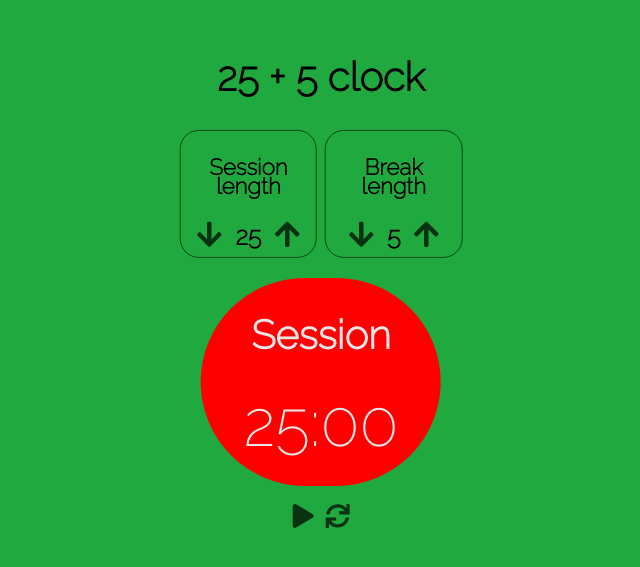
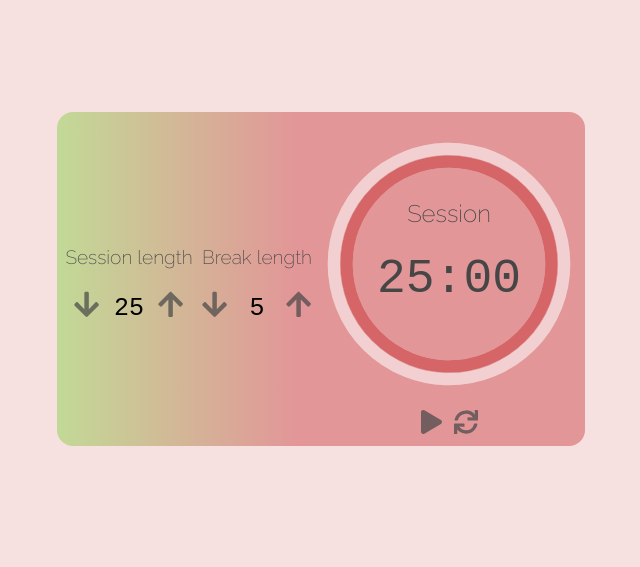
Before and after one commit to danijels/pomodoro-clock, a React (Create React App) app: page / in a window 1280 px wide. Shown: the part 121-688 px from the top of the page, without its empty margins (319-959 px from the left). Built offline with nearby package versions, Linux system fonts and the light colour scheme.

Commit message:
Improved UX and got ready to deploy

```diff
--- a/package.json
+++ b/package.json
@@ -1,6 +1,7 @@
 {
   "name": "pomodoro-clock",
   "version": "0.1.0",
+  "homepage": "https://danijels.github.io/pomodoro-clock",
   "dependencies": {
     "@fortawesome/fontawesome-svg-core": "^1.2.35",
     "@fortawesome/free-solid-svg-icons": "^5.15.3",
@@ -8,6 +9,7 @@
     "@testing-library/jest-dom": "^5.11.10",
     "@testing-library/react": "^11.2.5",
     "@testing-library/user-event": "^12.8.3",
+    "gh-pages": "^3.1.0",
     "node-sass": "^5.0.0",
     "react": "^17.0.2",
     "react-dom": "^17.0.2",
@@ -15,6 +17,8 @@
     "web-vitals": "^1.1.1"
   },
   "scripts": {
+    "predeploy": "npm run build",
+    "deploy": "gh-pages -d build",
     "start": "react-scripts start",
     "build": "react-scripts build",
     "test": "react-scripts test",
--- a/public/index.html
+++ b/public/index.html
@@ -2,7 +2,7 @@
 <html lang="en">
   <head>
     <meta charset="utf-8" />
-    <meta name="viewport" content="width=device-width, initial-scale=1" />
+    <meta name="viewport" content="width=device-width, initial-scale=1, viewport-fit=cover" />
     <meta
       name="pomodoro clock"
       content="a 25+5 countdown clock"
--- a/src/App.js
+++ b/src/App.js
@@ -9,12 +9,15 @@ import LengthControl from './components/lengthControl.js'
 const App = (props) => {
     const intervalRef = useRef();
     const audioRef = useRef();
+
     const [sessionLength, setSessionLength] = useState(25);
     const [breakLength, setBreakLength] = useState(5);
     const [displayTime, setDisplayTime] = useState(sessionLength+':00');
     const [current, setCurrent] = useState('Session');
     const [running, setRunning] = useState(false);
     const [newPeriod, setNewPeriod] = useState('');
+    //283 is default because it matches the bigger circle
+    const [remaining, setRemaining] = useState('283');
     //This is the function that runs in a loop
     //Takes the difference between the starting time and the moment at which runs
     //Subtracts that from the initial length
@@ -25,20 +28,28 @@ const App = (props) => {
         //this part plays a sound when the timer reaches 00:00
         if (left === 0) audioRef.current.play();
         if (left < 0) {
-      //Setting running to false triggers the effect which handles the interval setup or more precisely in this case the cleanup
+            //Setting running to false triggers the effect which handles the interval setup
+            //or more precisely in this case - the cleanup
             setRunning(false);
             //This setter triggers effect responsive to newPeriod changes
             setNewPeriod(current === 'Break' ? 'session' : 'break');
+            setRemaining('283')
         } else {
             let mm = Math.floor(left / 60);
             mm = mm < 10 ? '0'.concat(mm) : mm;
             let ss = Math.floor(left % 60);
             ss = ss < 10 ? '0'.concat(ss) : ss;
+
             const displayValue = `${mm}:${ss}`;
+            const wholeLength = current === 'Session' ? sessionLength : breakLength;
+            const wholeCircle = current === 'Session' ? 251 : 283;
+            setRemaining(`${wholeCircle * left / (wholeLength * 60)}`);
             setDisplayTime(displayValue);
         }
     }
-  //This effect responds to changes of newPeriod state variable - sets up a new session depending on which one just ended with the displayTime and everything AND sets running to true which again triggers the interval setter
+    //This effect responds to changes of newPeriod state variable -
+    //sets up a new session depending on which one just ended with the displayTime and everything
+    //AND sets running to true which again triggers the interval setter
     useEffect(() => {
         if (newPeriod === 'break') {
             setCurrent('Break');
@@ -71,17 +82,18 @@ const App = (props) => {
     //Handles incrementing and decrementing of the sessionLength
     //If the timer is running the buttons do not respond
     const handleSessionClick = (e) => {
-    const id = e.target.id;
-    if(!running) {
-      if (sessionLength < 60 && id === 'session-increment') setSessionLength(sessionLength => sessionLength + 1);
-
-      if (sessionLength > 1 && id === 'session-decrement') setSessionLength(sessionLength => sessionLength - 1);
+        const id = e.currentTarget.id;
+        if (!running) {
+            if (sessionLength < 60 && id === 'session-increment')
+              setSessionLength(sessionLength => sessionLength + 1);
+            if (sessionLength > 1 && id === 'session-decrement')
+              setSessionLength(sessionLength => sessionLength - 1);
         }
     }
     //Handles incrementing and decrementing of the breakLength
     //If the timer is running the buttons do not respond
     const handleBreakClick = (e) => {
-    const id = e.target.id;
+        const id = e.currentTarget.id;
         if (!running) {
             if (breakLength < 60 && id === 'break-increment') setBreakLength(breakLength => breakLength + 1);
             if (breakLength > 1 && id === 'break-decrement') setBreakLength(breakLength => breakLength - 1);
@@ -93,7 +105,8 @@ const App = (props) => {
         setRunning(running => !running);
     }
     //Handles a click on the reset button
-  //Sets everything back to the initial state and in case the button is pressed in the middle of the sound playing it stops the playback and rewinds the audio to the beginning
+    //Sets everything back to the initial state and in case the button is pressed in the middle of the sound playing
+    //it stops the playback and rewinds the audio to the beginning
     const reset = () => {
         setCurrent('Session');
         setSessionLength(25);
@@ -103,33 +116,53 @@ const App = (props) => {
         audioRef.current.pause();
         audioRef.current.load();
     }
+    const change = (e) => {
+        const input = e.currentTarget;
+        const val = input.value;
+
+        if (!running) {
+            if ((Number(val) > 0 && Number(val) <= 60) || val === '') {
+                if (input.id === 'session-length') setSessionLength(input.value);
+                if (input.id === 'break-length') setBreakLength(input.value);
+            }
+        }
+    }
     //The 'tomato' becomes green when on a break and is red otherwise
-  const timerColor = current === 'Session' ? 'red' : 'green';
+    const sessionLoopOutline = current === 'Session' ? `${remaining} 251` : "251";
+    const sessionLoopColor = current === 'Session' ? "rgb(213, 101, 103)" : "rgba(255, 255, 255, 0.1)";
+    const breakLoopOutline = current === 'Break' ? `${remaining} 283` : "283";
+    const breakLoopColor = current === 'Break' ? "rgb(159, 213, 101)" : "rgba(255, 255, 255, 0.1)";
+
     //Handles the icon of the start_pause button
     const playPause = running ? faPause : faPlay;
     const beepUrl = "https://raw.githubusercontent.com/freeCodeCamp/cdn/master/build/testable-projects-fcc/audio/BeepSound.wav";
 
     return (
         <div id='app'>
-      <h1>25 + 5 clock</h1>
             <div id='length-control'>
                 <LengthControl
                   name='session'
                   title='Session length'
                   handleClick={handleSessionClick}
                   value={sessionLength}
+                  handleChange={change}
                 />
                 <LengthControl
                   name='break'
                   title='Break length'
                   handleClick={handleBreakClick}
                   value={breakLength}
+                  handleChange={change}
                 />
             </div>
+            <div id='timer-controls-wrapper'>
                 <Timer
                   label={current}
                   time={displayTime}
-        color={timerColor}
+                  innerColor={sessionLoopColor}
+                  innerLength={sessionLoopOutline}
+                  outerColor={breakLoopColor}
+                  outerLength={breakLoopOutline}
                 />
                 <div id='controls'>
                     <Control
@@ -149,6 +182,7 @@ const App = (props) => {
                     />
                 </div>
             </div>
+        </div>
     )
 }
 
--- a/src/App.scss
+++ b/src/App.scss
@@ -1,77 +1,122 @@
-@import url('https://fonts.googleapis.com/css2?family=Raleway:wght@200&display=swap');
-$title-font: Raleway, sans-serif;
+@import url('https://fonts.googleapis.com/css2?family=Raleway:wght@200&Inconsolata:wght@300&display=swap');
+
 $main-font: Raleway, sans-serif;
+$numbers-font: Inconsolata, monospace;
 
-$body-color: rgb(31, 169, 63);
-$text-color: rgb(230, 230, 230);
+$body-color: rgb(246, 224, 224);
+$text-color: rgb(70, 70, 70);
 $border-color: rgba(4, 53, 16, 0.8);
 
+html {
+  padding: env(safe-area-inset);
+}
+
 body {
+  background-color: $body-color;
   box-sizing: border-box;
-  background-color: $body-color;
+  color: $text-color;
   font-family: $main-font;
+  width: 100%;
 }
+
 button {
   background-color: inherit;
+  border: none;
+  color: $text-color;
+  font-size: 1.5em;
   opacity: 0.7;
-  border: none;
-  font-size: 1.5em;
   &:focus {
+    opacity: 0.3;
     outline: none;
-    opacity: 0.3;
   }
 }
+
 #app {
+  align-items: center;
+  background: linear-gradient(90deg, rgba(159, 213, 101, 0.6) 0%, rgba(213, 101, 103, 0.6) 45%);
+  border-radius: 1rem;
+  display: flex;
+  flex-direction: column;
+  left: 50%;
+  padding: 0.5rem;
   position: absolute;
-  left: 50%;
   top: 50%;
   transform: translate(-50%, -50%);
-  display: flex;
-  flex-direction: column;
-  align-items: center;
-  h1 {
-    font-family: $title-font;
-    font-size: 2.5em;
-    text-align: center;
-  }
+
   #length-control {
     display: flex;
     flex-direction: row;
     justify-content: space-between;
     div {
+      font-size: 1.2em;
+      line-height: 1em;
+      margin: 0em;
+      padding: 0;
+      text-align: center;
       width: 8rem;
-      padding: 0.2em;
-      line-height: 1em;
-      font-family: $title-font;
-      font-size: 1.2em;
+      input {
+        background-color: inherit;
+        border: none;
+        display: inline-block;
+        font-family: $numbers-font;
+        font-size: 1.3em;
+        max-width: 2rem;
+        padding: 0.3em;
         text-align: center;
-      border: 0.1em solid $border-color;
-      border-radius: 1em;
-      margin: 0.2em;
-      span {
-        padding: 0.3em;
-        font-size: 1.3em;
-        font-weight: bold;
       }
     }
   }
+
+  #timer-controls-wrapper {
+    align-items: center;
+    display: flex;
+    flex-direction: column;
+    justify-content: center;
     #timer {
-    background-color: rgb(242, 20, 23);
-    display: inline-block;
-    width: 15rem;
-    height: 13rem;
+      align-items: center;
+      display: flex;
+      height: 16rem;
+      justify-content: center;
       margin: 1em 0;
-    border-radius: 7rem;
+      position: relative;
       text-align: center;
-    color: $text-color;
+      width: 16rem;
+      #timer-svg {
+        transform: scaleX(-1);
+        #timer-circle {
+          fill: none;
+          stroke: none;
+          #timer-circle-outter,
+          #timer-circle-inner {
+            stroke: rgba(255, 255, 255, 0.5);
+            stroke-width: 0.3rem;
+          }
+          #timer-circle-inner-rem,
+          #timer-circle-outer-rem {
+            stroke-linecap: round;
+            stroke-width: 0.3rem;
+            transform: rotate(90deg);
+            transform-origin: center;
+            transition: 1s linear all;
+          }
+        } //#timer-circle
+      } //#timer-svg
+      #timer-text {
+          position: absolute;
         #timer-label {
-      font-family: $title-font;
-      font-size: 2.5em;
+          font-size: 1.5em;
         }
         #time-left {
+          font-family: $numbers-font;
+          font-size: 3em;
           margin-top: 0;
-      font-size: 4em;
-      line-height: 1em;
         }
       }
+    } //#timer
+  } //#timer-controls-wrapper
+} //#app
+@media screen and (min-width: 560px) {
+  #app {
+    flex-direction: row;
   }
+}
--- a/src/components/control.js
+++ b/src/components/control.js
@@ -2,10 +2,10 @@ import { FontAwesomeIcon } from '@fortawesome/react-fontawesome'
 
 const Control = (props) => (
   <button
+  	id={props.id}
     type='button'
     onClick={props.handleClick}
     value={props.value}
-    id={props.id}
   >
     <FontAwesomeIcon icon={props.icon} />
   </button>
--- a/src/components/lengthControl.js
+++ b/src/components/lengthControl.js
@@ -3,14 +3,19 @@ import { faArrowDown, faArrowUp } from "@fortawesome/free-solid-svg-icons"
 
 const LengthControl = (props) => (
   <div>
-    <h3 id={props.name+'-label'}>{props.title}</h3>
+    <p id={props.name+'-label'}>{props.title}</p>
     <Control
       id={props.name+'-decrement'}
       handleClick={props.handleClick}
       icon={faArrowDown}
       value='dec'
     />
-    <span id={props.name+'-length'}>{props.value}</span>
+    <input
+      type='text'
+      id={props.name+'-length'}
+      value={props.value}
+      onChange={props.handleChange}
+    />
     <Control
       id={props.name+'-increment'}
       handleClick={props.handleClick}
--- a/src/components/timer.js
+++ b/src/components/timer.js
@@ -1,7 +1,37 @@
 const Timer = (props) => (
-  <div id='timer' style={{backgroundColor: props.color}}>
-    <h2 id='timer-label'>{props.label}</h2>
-    <p id='time-left'>{props.time}</p>
+  <div id='timer'>
+  	<svg id='timer-svg' viewBox='0 0 100 100'>
+  		<g id='timer-circle'>
+  			<circle id='timer-circle-outter' cx='50' cy='50' r='45' />
+  			<path
+		        id="timer-circle-outer-rem"
+		        strokeDasharray={props.outerLength}
+		        d="
+		          M 50, 50
+		          m -45, 0
+		          a 45,45 0 1,0 90,0
+		          a 45,45 0 1,0 -90,0
+		        "
+		        style={{ stroke: props.outerColor }}
+		    ></path>
+  			<circle id='timer-circle-inner' cx='50' cy='50' r='40' />
+  			<path
+		        id="timer-circle-inner-rem"
+		        strokeDasharray={props.innerLength}
+		        d="
+		          M 50, 50
+		          m -40, 0
+		          a 40,40 0 1,0 80,0
+		          a 40,40 0 1,0 -80,0
+		        "
+		        style={{ stroke: props.innerColor }}
+		    ></path>
+  		</g>
+  	</svg>
+  	<div id='timer-text'>
+	    <p id='timer-label'>{props.label}</p>
+	    <p id='time-left'>{props.time}</p>
+    </div>
   </div>
 )
 
```
Also changed, not shown: 1 other file (tests, documents, lock files or other folders). Lines whose indentation alone changed are shown as unchanged.
